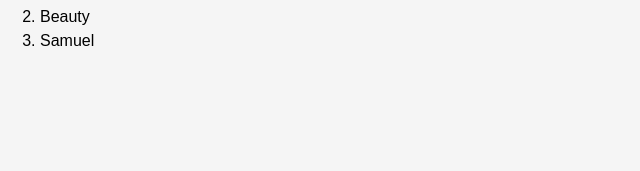
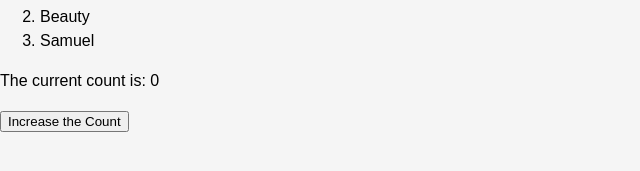
Before and after one commit to lerderl/my-contacts, a React (Create React App) app: page / in a window 1280 px wide. Shown: the part 183-354 px from the top of the page, without its empty margins (0-640 px from the left). Built offline with nearby package versions, Linux system fonts and the light colour scheme; no server answers.

Commit message:
Added contact removal functionality and some clean up samples

```diff
--- a/src/components/App.js
+++ b/src/components/App.js
@@ -18,6 +18,7 @@ const ContactList = (props) =>  {
 
 function App() {
   const removeContact = (contact) => {
+    ContactsAPI.remove(contact);
     setContacts(contacts.filter(c => c.id !== contact.id));
   }
 
@@ -32,11 +33,32 @@ function App() {
     getContacts();
   }, []);
 
+  const [count, setCount] = useState(0);
+
+  // Side effect cleanup
+  useEffect(() => {
+    console.log("This is the side effect.");
+    return () => {
+      console.log(
+        "The component re-rendered. This is part of the cleanup before the next effect."
+      );
+    };
+  });
+
   return (
     <div>
       <ListContacts contacts={contacts} onDeleteContact={removeContact} />
       <ContactList contacts={[ { name: 'Goodnews' }, { name: 'Egho' }, { name: 'Ozioma' } ]} />
       <ContactList contacts={[ { name: 'Alvin' }, { name: 'Beauty' }, { name: 'Samuel' } ]} />
+
+      <p>The current count is: {count}</p>
+      <button
+        onClick={() => {
+          setCount(count + 1);
+        }}
+      >
+        Increase the Count
+      </button>
     </div>
   );
 }
--- a/src/components/ImageInput.js
+++ b/src/components/ImageInput.js
@@ -69,6 +69,7 @@ const ImageInput = ({ maxHeight, className, name }) => {
     }
   };
 
+  // A cleanup sample
   useEffect(() => {
     setCanvas(document.createElement("canvas"));
     fileInput.form.addEventListener("reset", handleFormReset);
```
